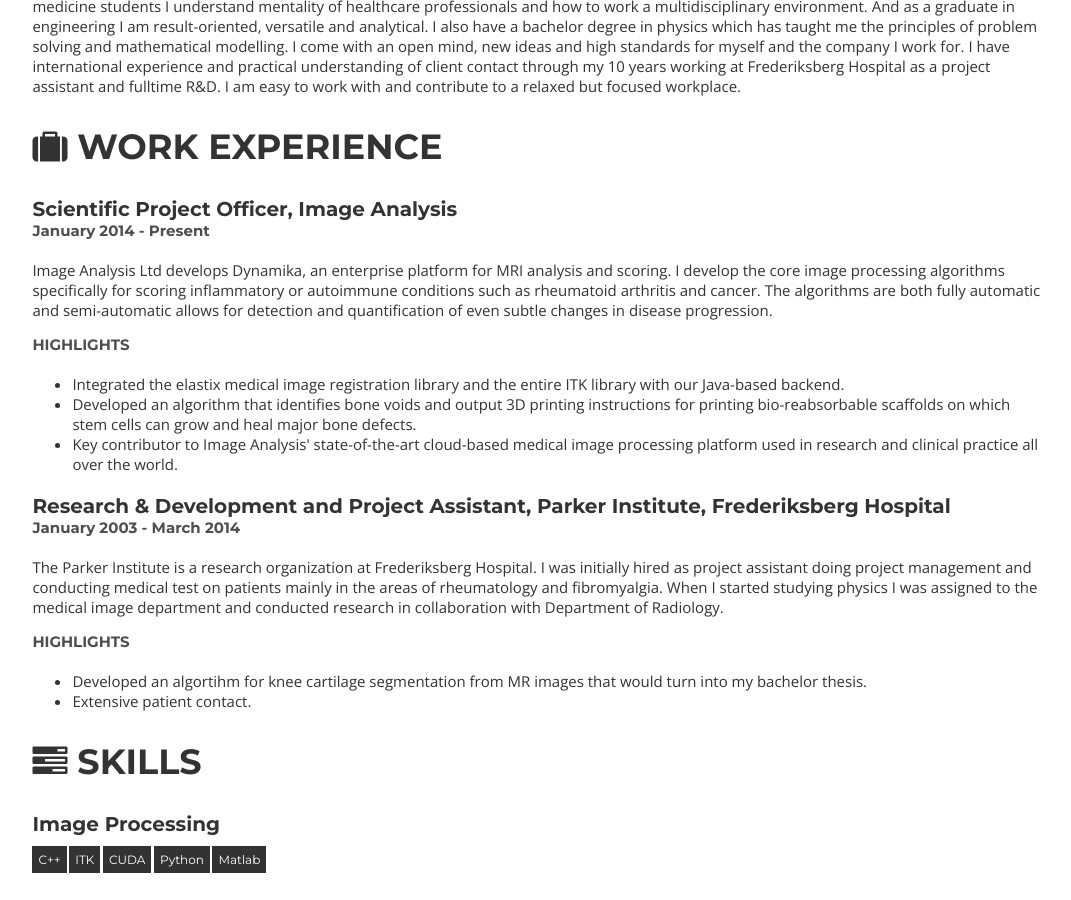
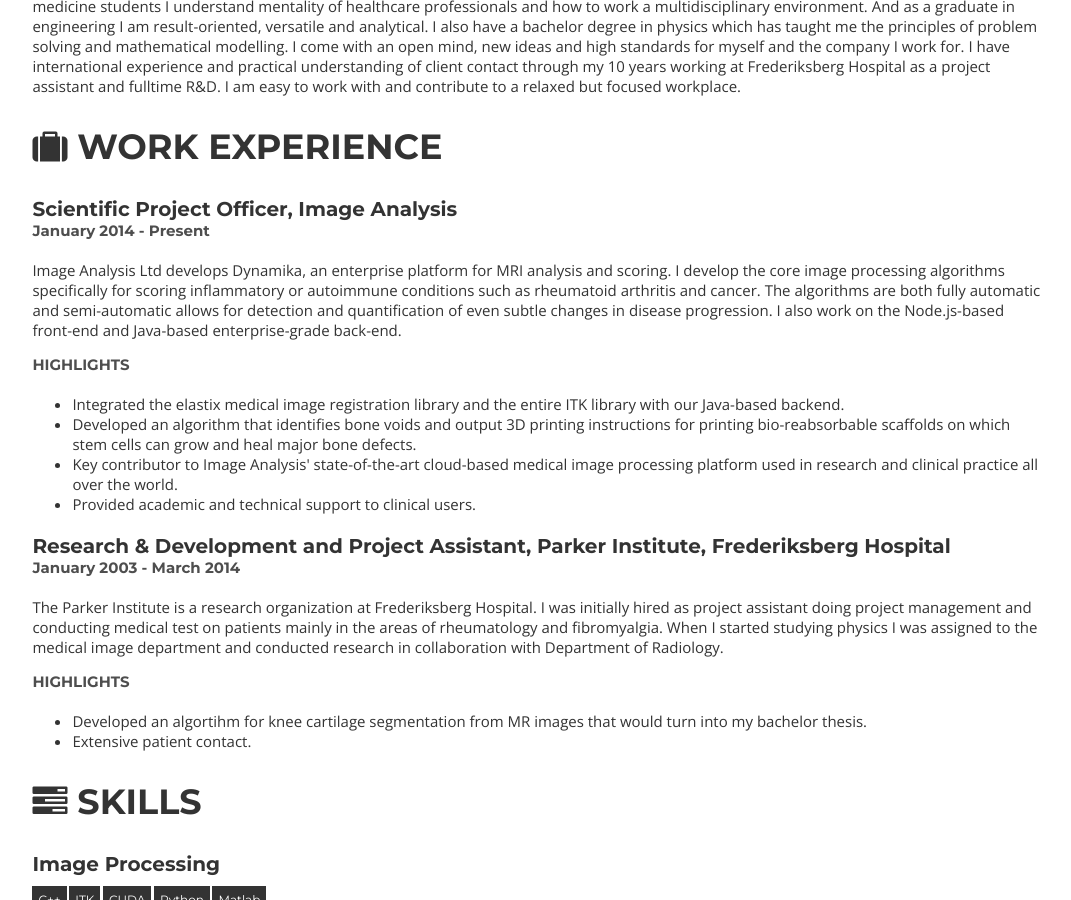
Before and after one commit to jmartens/kaspermarstal.github.io, a Jekyll site: the page resume.html, which Jekyll copies as it is, in a window 1280 px wide and 900 px high, scrolled down 795 px. Shown: the whole window, without its empty margins (102-1173 px from the left). Built offline with Jekyll 4.4.1, drawn with Linux system fonts in a browser that asks for light colours; nearby versions of some CDN libraries.

Commit message:
Update resume

```diff
--- a/resume.html
+++ b/resume.html
@@ -184,12 +184,13 @@
 				<div class= "job">
 					<h3>Scientific Project Officer, Image Analysis</h3>
 					<h4>January 2014 - Present</h4>
-					<p>Image Analysis Ltd develops Dynamika, an enterprise platform for MRI analysis and scoring. I develop the core image processing algorithms  specifically for scoring inflammatory or autoimmune conditions such as rheumatoid arthritis and cancer. The algorithms are both fully automatic and semi-automatic allows for detection and quantification of even subtle changes in disease progression.</p>
+					<p>Image Analysis Ltd develops Dynamika, an enterprise platform for MRI analysis and scoring. I develop the core image processing algorithms  specifically for scoring inflammatory or autoimmune conditions such as rheumatoid arthritis and cancer. The algorithms are both fully automatic and semi-automatic allows for detection and quantification of even subtle changes in disease progression. I also work on the Node.js-based front-end and Java-based enterprise-grade back-end.</p>
 					<h4>HIGHLIGHTS</h4>
 					<ul>
 						<li>Integrated the elastix medical image registration library and the entire ITK library with our Java-based backend.</li>
 						<li>Developed an algorithm that identifies bone voids and output 3D printing instructions for printing bio-reabsorbable scaffolds on which stem cells can grow and heal major bone defects.</li>
 						<li>Key contributor to Image Analysis&#39; state-of-the-art cloud-based medical image processing platform used in research and clinical practice all over the world.</li>
+						<li>Provided academic and technical support to clinical users.</li>
 					</ul>
 				</div>
 				<div class= "job">
```
Also changed, not shown: 1 other file.
